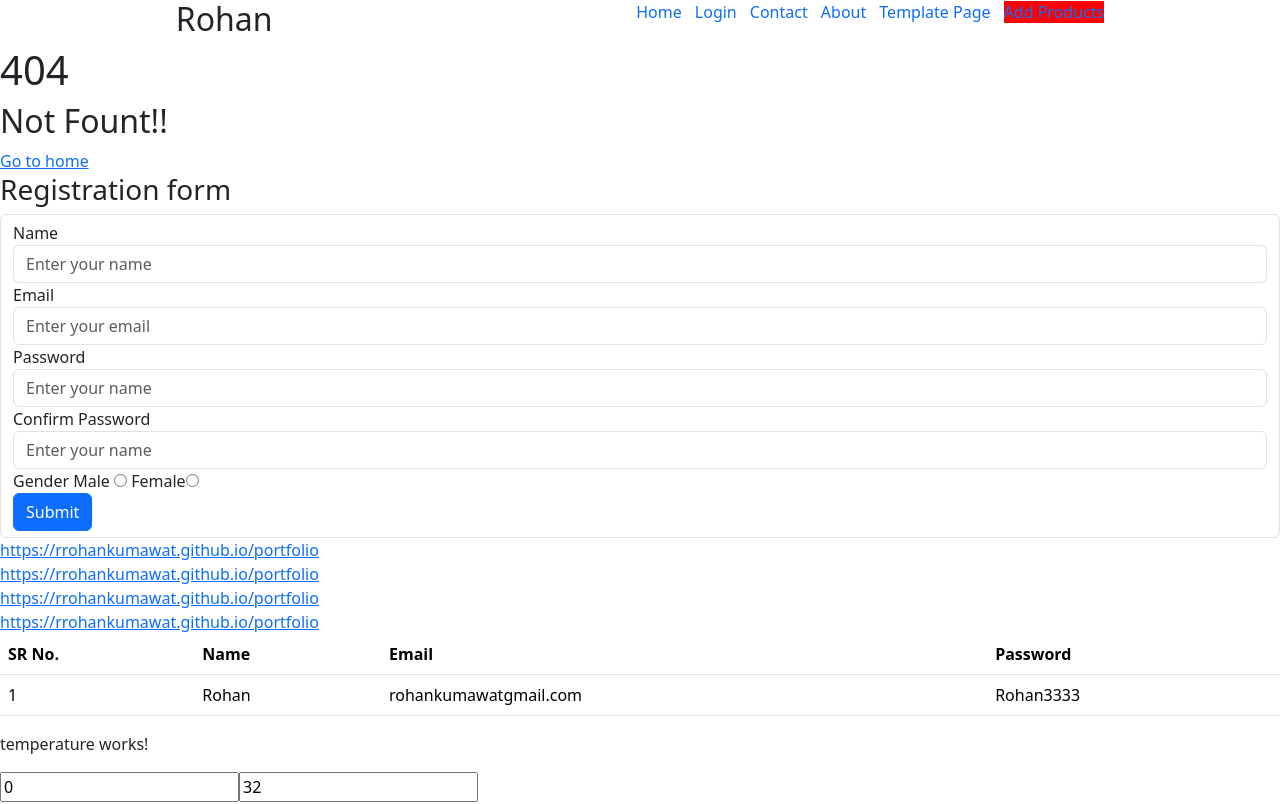
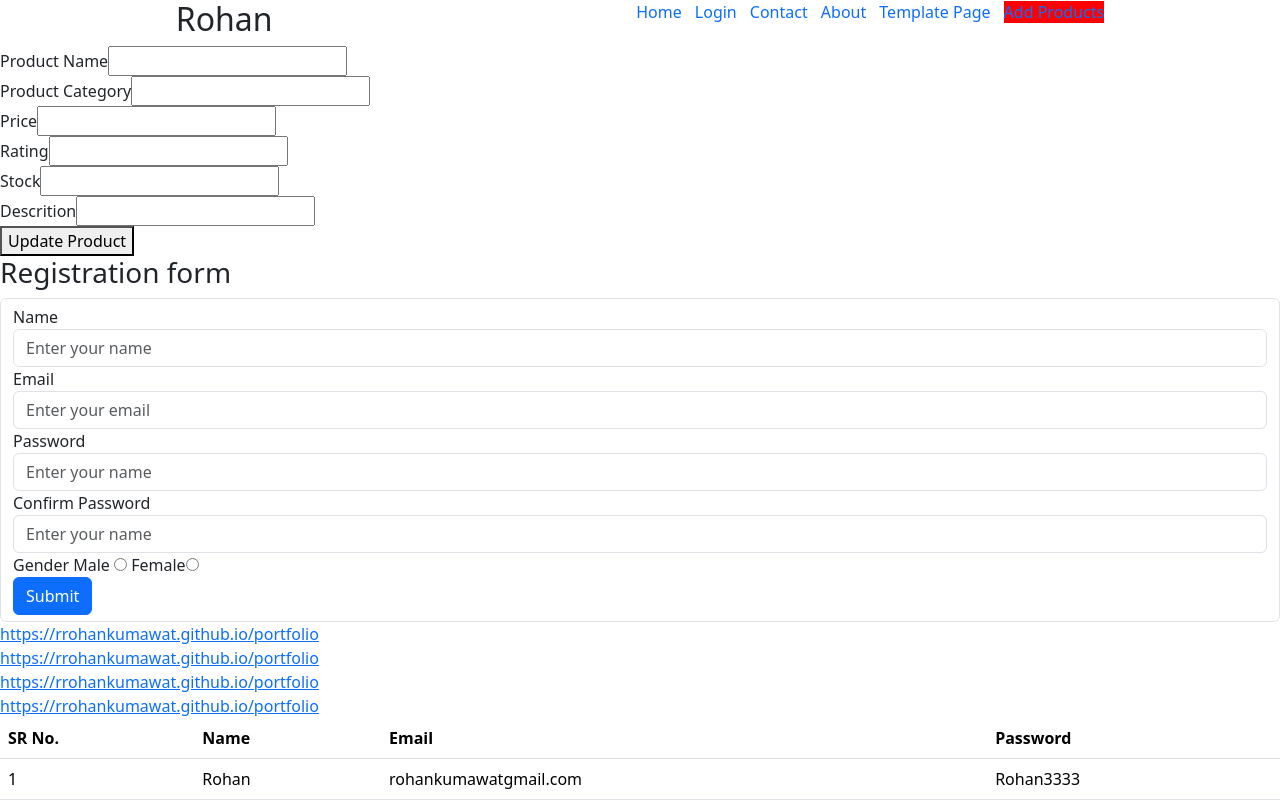
Before and after one commit to rohanpin1/angular-tutorial-10, an Angular app: page /productform/1 in a window 1280 px wide. Shown: the top 804 px of the page. Built offline with nearby package versions, Linux system fonts and the light colour scheme.

Commit message:
update api

```diff
--- a/src/app/app.component.html
+++ b/src/app/app.component.html
@@ -128,6 +128,9 @@
   <li>
     <button (click)="deleteRow(product?.id)">Delete</button>
   </li>
+  <li>
+    <button (click)="selectUpdateRow(product?.id)">Update</button>
+  </li>
   </ul>
 }
 
--- a/src/app/app.component.ts
+++ b/src/app/app.component.ts
@@ -20,7 +20,7 @@ import { TwowaybindComponent } from './twowaybind/twowaybind.component';
 import { TodolistComponent } from './todolist/todolist.component';
 import { DynamicStylingComponent } from './dynamic-styling/dynamic-styling.component';
 import { DirectivesComponent } from './directives/directives.component';
-import { RouterLink, RouterOutlet } from '@angular/router';
+import { Router, RouterLink, RouterOutlet } from '@angular/router';
 import { HeaderComponent } from './header/header.component';
 import { TemperatureComponent } from './temperature/temperature.component';
 import { ParentToChildComponent } from './parent-to-child/parent-to-child.component';
@@ -30,6 +30,7 @@ import { CurrencyConverterPipe } from './custom-pipes/currency-converter.pipe';
 import { UserLifeCycleComponent } from './user-life-cycle/user-life-cycle.component';
 import { ProductService } from './services/product.service';
 import { ApiCallService } from './services/api-call.service';
+import { Products } from './interface/product';
 
 
 @Component({
@@ -71,7 +72,7 @@ export class AppComponent {
 
   @ViewChild('user') UserLifeCycleComponent:any
 
-  constructor(private productService:ProductService, private apiService:ApiCallService){
+  constructor(private productService:ProductService, private apiService:ApiCallService, private route:Router){
     afterRender(()=>{
       console.log("afterRender",this.UserLifeCycleComponent.count)
     })
@@ -123,4 +124,15 @@ export class AppComponent {
       }
     })
   }
+
+  myProduct:string | undefined;
+  selectUpdateRow(id:string){
+    console.log(id)
+    this.apiService.getSelectedUser(id).subscribe((x:Products)=>{
+      console.log(x)
+      this.myProduct = JSON.stringify(x)
+
+      this.route.navigate(['productform/'+this.myProduct])
+    })
+  }
 }
--- a/src/app/app.routes.ts
+++ b/src/app/app.routes.ts
@@ -16,8 +16,10 @@ export const routes: Routes = [
     {path:'',component:HomeComponent},
     {path:'profiles', component:ProfilesComponent},
     {path:'user/:id/:name',component:UserComponent},
+
     {path:'templatepage',component:TemplateFormPageComponent},
     {path:'productform',component:ProductFormComponent},
+    {path:'productform/:data',component:ProductFormComponent},
     {path:'**', component:WildcardroutingComponent} //double ** is used to call the wilcard entry routing
 ];
 
--- a/src/app/product-form/product-form.component.html
+++ b/src/app/product-form/product-form.component.html
@@ -1,29 +1,35 @@
 <form #productForm = "ngForm"  (ngSubmit)="addProduct(productForm.value)">
     <div>
         <label>Product Name</label>
-        <input type="text" ngModel name="name">
+        <input type="text" [ngModel]="data?.name" name="name">
     </div>
     <div>
         <label>Product Category</label>
-        <input type="text" ngModel name="category">
+        <input type="text" [ngModel]="data?.category" name="category">
     </div>
     <div>
         <label>Price</label>
-        <input type="text" ngModel name="price">
+        <input type="text" [ngModel]="data?.price" name="price">
     </div>
     <div>
         <label>Rating</label>
-        <input type="text" ngModel name="rating">
+        <input type="text" [ngModel]="data?.rating" name="rating">
     </div>
     <div>
         <label>Stock</label>
-        <input type="text" ngModel name="stock">
+        <input type="text" [ngModel]="data?.stock" name="stock">
     </div>
     <div>
         <label>Descrition</label>
-        <input type="text" ngModel name="description">
+        <input type="text" [ngModel]="data?.description" name="description">
     </div>
     <div>
-        <input type="submit" >
+        @if(isUpdate){
+            <input type="hidden" name="id" [ngModel]="data?.id">
+            <button >Update Product</button>
+        }
+        @else {
+            <input type="submit" >
+        }
     </div>
 </form>
--- a/src/app/product-form/product-form.component.ts
+++ b/src/app/product-form/product-form.component.ts
@@ -2,6 +2,7 @@ import { Component } from '@angular/core';
 import {  FormsModule } from '@angular/forms';
 import { Products } from '../interface/product';
 import { ApiCallService } from '../services/api-call.service';
+import { ActivatedRoute, Router } from '@angular/router';
 
 @Component({
   selector: 'app-product-form',
@@ -10,10 +11,16 @@ import { ApiCallService } from '../services/api-call.service';
   styleUrl: './product-form.component.scss'
 })
 export class ProductFormComponent {
-  constructor(private apiCall:ApiCallService){
+  id:number = 0
+  data:Products | undefined
+
+  isUpdate :boolean = false
+  constructor(private apiCall:ApiCallService, private route:ActivatedRoute,private router:Router){
 
   }
+
   addProduct(val: any){
+    if(!this.isUpdate){
       console.log(val);
       this.apiCall.saveProducts(val).subscribe((data:any)=>{
         console.log(data);
@@ -21,7 +28,28 @@ export class ProductFormComponent {
           window.location.reload()
         }
       })
+    }
+    else{
+      this.apiCall.updateProduct(val).subscribe((x:any)=>{
+        console.log(x);
+        if(x == '1'){
+          this.router.navigate(['productform'])
+        }
+      })
+    }
+
+  }
 
 
+  ngOnInit(){
+    this.route.params.subscribe(params=>{
+
+      if(params['data'] != null || params['data'] != undefined){
+        this.isUpdate = true
+      this.data = JSON.parse(params['data']) as Products
+      }
+
+
+    })
   }
 }
--- a/src/app/services/api-call.service.ts
+++ b/src/app/services/api-call.service.ts
@@ -33,4 +33,13 @@ export class ApiCallService {
     const url = 'https://localhost:44382/api/Home/DeleteProducts'
     return this.http.delete<any>(url+"?id="+id)
   }
+
+  getSelectedUser(id:string):Observable<Products>{
+    return this.http.get<Products>('https://localhost:44382/api/Home/GetProductById?id='+id)
+  }
+
+
+  updateProduct(product:Products):Observable<any>{
+    return this.http.put('https://localhost:44382/api/Home/UpdateProduct',product)
+  }
 }
--- a/src/app/user/user.component.ts
+++ b/src/app/user/user.component.ts
@@ -20,5 +20,8 @@ export class UserComponent {
       this.id = paramas['id']
       this.name = paramas['name']
     })
+
+
+
   }
 }
```
